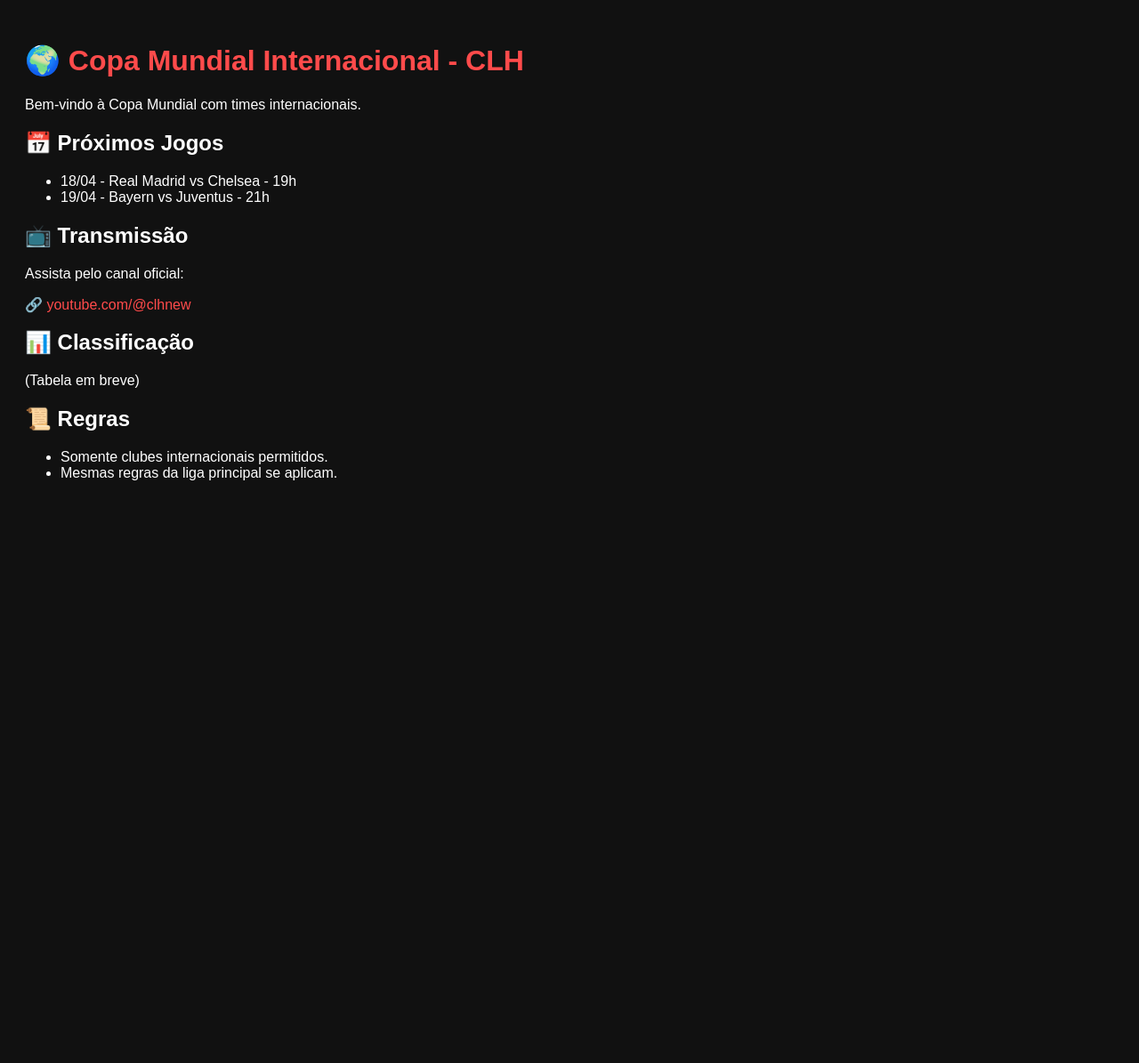
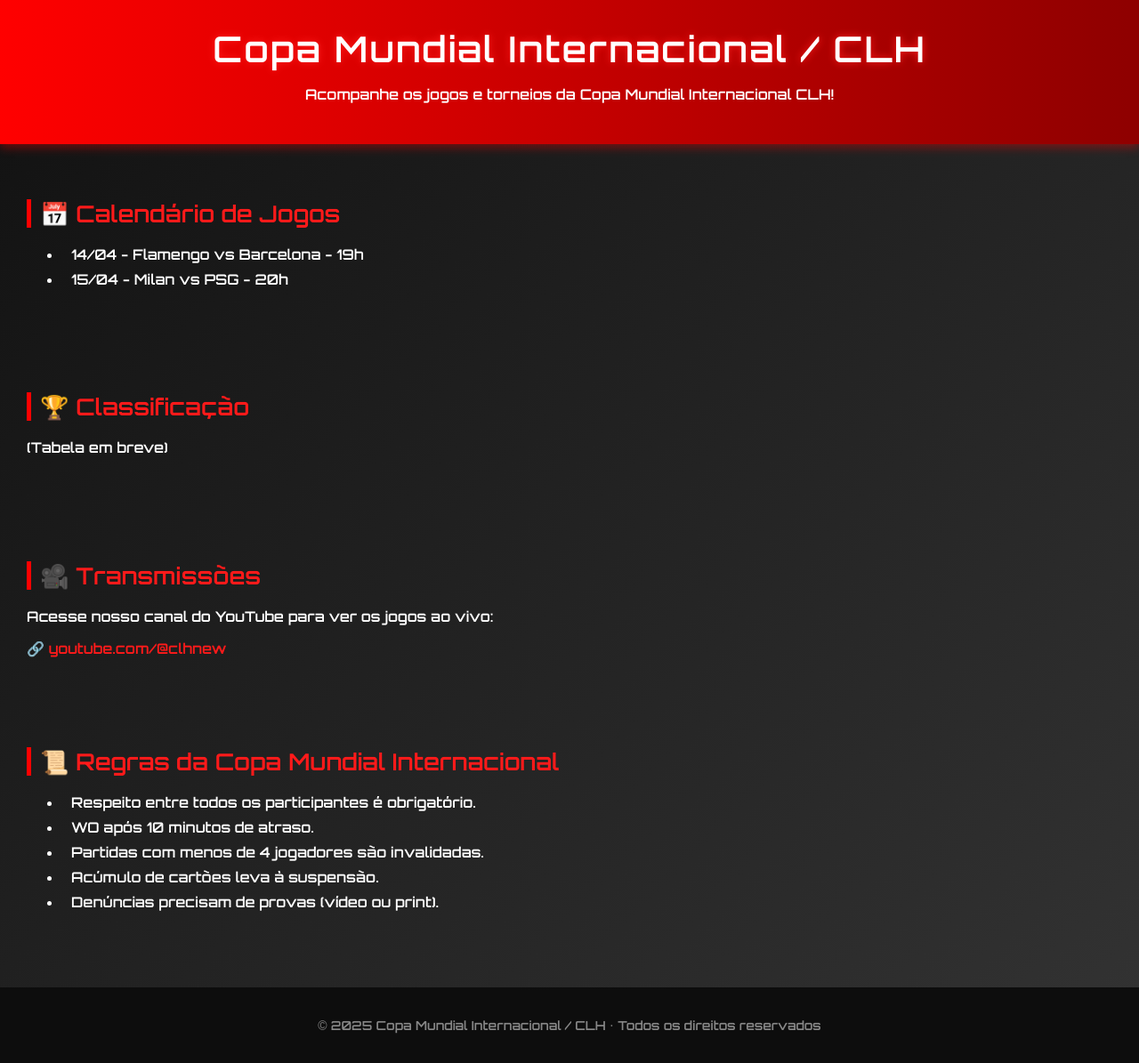
Before and after one commit to Joaov8tor/MUDNICLHLIGA, a plain HTML site: page copa-mundial.html in a window 1280 px wide. Shown: the whole page at 89% size. Before the commit the page ends 800 px from the top, so only its background shows below. Drawn offline with Linux system fonts and the light colour scheme.

Commit message:
Update copa-mundial.html

```diff
--- a/copa-mundial.html
+++ b/copa-mundial.html
@@ -2,34 +2,107 @@
 <html lang="pt-br">
 <head>
   <meta charset="UTF-8">
-  <title>Copa Mundial - CLH</title>
+  <meta name="viewport" content="width=device-width, initial-scale=1.0">
+  <title>Copa Mundial Internacional / CLH</title>
   <style>
-    body { background: #111; color: white; font-family: Arial; padding: 20px; }
-    h1 { color: #ff4b4b; }
-    a { color: #ff4b4b; text-decoration: none; }
+    @import url('https://fonts.googleapis.com/css2?family=Orbitron:wght@600&display=swap');
+
+    body {
+      margin: 0;
+      font-family: 'Orbitron', sans-serif;
+      background: linear-gradient(135deg, #111, #333);
+      color: #ffffff;
+    }
+
+    header {
+      background: linear-gradient(90deg, #ff0000, #8e0000);
+      padding: 30px 20px;
+      text-align: center;
+      box-shadow: 0 4px 10px rgba(255, 0, 0, 0.4);
+    }
+
+    header h1 {
+      margin: 0;
+      font-size: 40px;
+      letter-spacing: 2px;
+      text-shadow: 0 0 10px #ff1a1a;
+    }
+
+    section {
+      padding: 40px 30px;
+    }
+
+    .section-title {
+      color: #ff1a1a;
+      font-size: 26px;
+      margin-bottom: 20px;
+      border-left: 5px solid #ff0000;
+      padding-left: 10px;
+    }
+
+    ul li {
+      margin: 8px 0;
+      padding-left: 10px;
+    }
+
+    .youtube-link {
+      color: #ff1a1a;
+      font-weight: bold;
+      text-decoration: none;
+    }
+
+    .youtube-link:hover {
+      text-decoration: underline;
+    }
+
+    footer {
+      background: #0d0d0d;
+      text-align: center;
+      padding: 20px;
+      margin-top: 30px;
+      color: #888;
+      font-size: 14px;
+    }
   </style>
 </head>
 <body>
-  <h1>🌍 Copa Mundial Internacional - CLH</h1>
-  <p>Bem-vindo à Copa Mundial com times internacionais.</p>
+  <header>
+    <h1>Copa Mundial Internacional / CLH</h1>
+    <p>Acompanhe os jogos e torneios da Copa Mundial Internacional CLH!</p>
+  </header>
 
-  <h2>📅 Próximos Jogos</h2>
-  <ul>
-    <li>18/04 - Real Madrid vs Chelsea - 19h</li>
-    <li>19/04 - Bayern vs Juventus - 21h</li>
-  </ul>
+  <section id="calendario">
+    <h2 class="section-title">📅 Calendário de Jogos</h2>
+    <ul>
+      <li>14/04 - Flamengo vs Barcelona - 19h</li>
+      <li>15/04 - Milan vs PSG - 20h</li>
+    </ul>
+  </section>
 
-  <h2>📺 Transmissão</h2>
-  <p>Assista pelo canal oficial:</p>
-  <a href="https://www.youtube.com/@clhnew" target="_blank">🔗 youtube.com/@clhnew</a>
+  <section id="classificacao">
+    <h2 class="section-title">🏆 Classificação</h2>
+    <p>(Tabela em breve)</p>
+  </section>
 
-  <h2>📊 Classificação</h2>
-  <p>(Tabela em breve)</p>
+  <section id="transmissoes">
+    <h2 class="section-title">🎥 Transmissões</h2>
+    <p>Acesse nosso canal do YouTube para ver os jogos ao vivo:</p>
+    <a class="youtube-link" href="https://www.youtube.com/@clhnew" target="_blank">🔗 youtube.com/@clhnew</a>
+  </section>
 
-  <h2>📜 Regras</h2>
-  <ul>
-    <li>Somente clubes internacionais permitidos.</li>
-    <li>Mesmas regras da liga principal se aplicam.</li>
-  </ul>
+  <section id="regras">
+    <h2 class="section-title">📜 Regras da Copa Mundial Internacional</h2>
+    <ul>
+      <li>Respeito entre todos os participantes é obrigatório.</li>
+      <li>WO após 10 minutos de atraso.</li>
+      <li>Partidas com menos de 4 jogadores são invalidadas.</li>
+      <li>Acúmulo de cartões leva à suspensão.</li>
+      <li>Denúncias precisam de provas (vídeo ou print).</li>
+    </ul>
+  </section>
+
+  <footer>
+    <p>© 2025 Copa Mundial Internacional / CLH • Todos os direitos reservados</p>
+  </footer>
 </body>
 </html>
```
